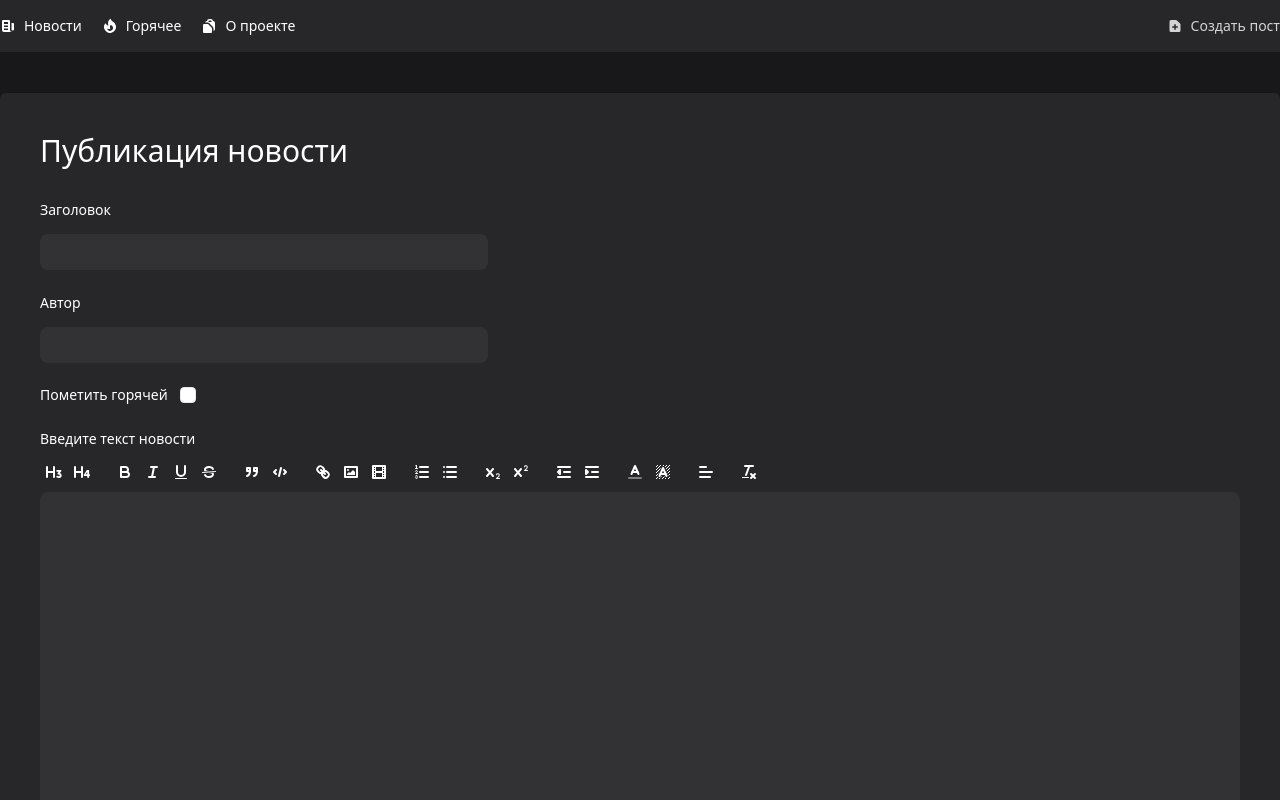
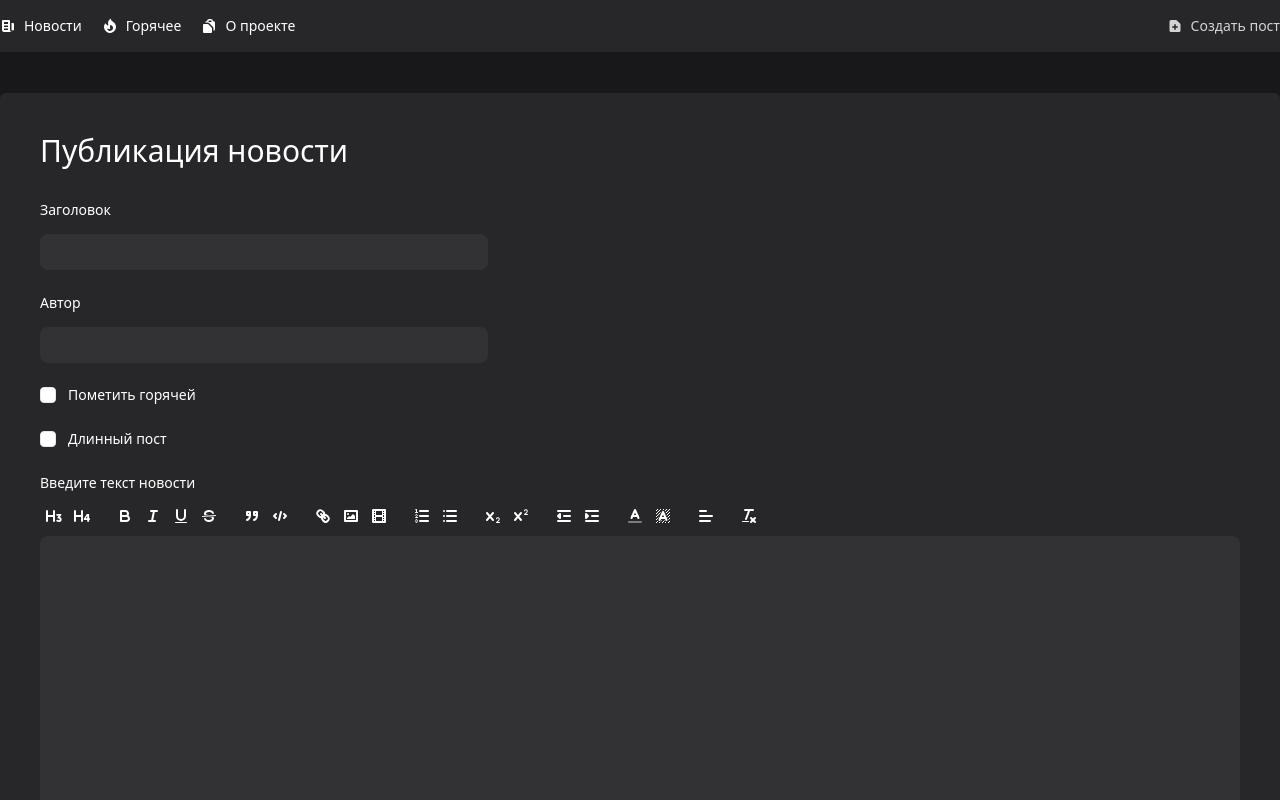
Before and after one commit to amabunny/news-feed-frontend, a React (Vite) app: page /publish in a window 1280 px wide. Shown: the top 800 px of the page. Built offline with nearby package versions, Linux system fonts and the light colour scheme.

Commit message:
feat(news-feed): large content showing

```diff
--- a/src/features/confirm/components/provider/index.tsx
+++ b/src/features/confirm/components/provider/index.tsx
@@ -1,4 +1,4 @@
-import { ReactNode, useCallback, useEffect, useState } from 'react';
+import { ReactNode, useCallback, useState } from 'react';
 
 import { ConfirmOptions } from '@/features/confirm';
 import { ConfirmDialog } from '@/ui';
@@ -32,10 +32,6 @@ export const ConfirmDialogProvider = ({
     []
   );
 
-  useEffect(() => {
-    console.log(resolve);
-  }, [resolve]);
-
   return (
     <ConfirmContext.Provider value={{ confirm }}>
       <ConfirmDialog
--- a/src/features/news-feed/components/news-item-form/index.tsx
+++ b/src/features/news-feed/components/news-item-form/index.tsx
@@ -31,6 +31,8 @@ export const NewsItemForm = ({ id }: Props) => {
       title: '',
       content: '',
       author: '',
+      hasLargeContent: false,
+      isHot: false,
     },
   });
 
@@ -59,6 +61,7 @@ export const NewsItemForm = ({ id }: Props) => {
           setValue('content', payload.content);
           setValue('title', payload.title);
           setValue('isHot', payload.isHot);
+          setValue('hasLargeContent', payload.hasLargeContent);
         });
     }
   }, [dispatch, id, setValue]);
@@ -95,9 +98,25 @@ export const NewsItemForm = ({ id }: Props) => {
                 checked={value ?? false}
                 onChange={onChange}
                 label={'Пометить горячей'}
+                id={'isHot'}
               />
             )}
             name={'isHot'}
+          />
+        </div>
+
+        <div className={'mb-5'}>
+          <Controller
+            control={control}
+            render={({ field: { onChange, value } }) => (
+              <Checkbox
+                checked={value ?? false}
+                onChange={onChange}
+                label={'Длинный пост'}
+                id={'hasLargeContent'}
+              />
+            )}
+            name={'hasLargeContent'}
           />
         </div>
 
--- a/src/features/news-feed/components/news-item/index.tsx
+++ b/src/features/news-feed/components/news-item/index.tsx
@@ -6,14 +6,15 @@ import {
   TrashIcon,
 } from '@heroicons/react/16/solid';
 import clsx from 'clsx';
-import { useContext, useMemo } from 'react';
+import { MouseEvent, useContext, useEffect, useMemo, useState } from 'react';
 import { useNavigate } from 'react-router';
+import { toast } from 'react-toastify';
 
 import { ConfirmContext } from '@/features/confirm';
 import { useAppDispatch } from '@/lib/hooks';
 import { RoutesService } from '@/services/routes.ts';
 import { NewsFeedItem } from '@/types/news-feed';
-import { Card, DropdownMenu, Skeleton } from '@/ui';
+import { Card, DropdownMenu, Link, Skeleton } from '@/ui';
 
 import { deleteNewsItemThunk } from '../../model';
 import classes from './style.module.css';
@@ -30,10 +31,22 @@ export const NewsItem = ({
   createdTimestamp,
   isHot,
   loading,
+  hasLargeContent,
 }: Props) => {
+  const [heightLimited, setHeightLimited] = useState(false);
+
   const dispatch = useAppDispatch();
   const navigate = useNavigate();
   const { confirm } = useContext(ConfirmContext);
+
+  useEffect(() => {
+    if (hasLargeContent) setHeightLimited(hasLargeContent);
+  }, [hasLargeContent]);
+
+  const handleShowFullClick = (e: MouseEvent<HTMLAnchorElement>) => {
+    e.preventDefault();
+    setHeightLimited(false);
+  };
 
   const handleEditClick = () => {
     if (id) {
@@ -48,7 +61,9 @@ export const NewsItem = ({
     });
 
     if (result && id) {
-      void dispatch(deleteNewsItemThunk(id));
+      void dispatch(deleteNewsItemThunk(id)).then(() =>
+        toast.success('Новость успешно удалена', { theme: 'dark' })
+      );
     }
   };
 
@@ -114,15 +129,36 @@ export const NewsItem = ({
 
       {loading ? (
         <>
-          <Skeleton className={'h-2.5 mb-2'} />
-          <Skeleton className={'h-2.5 mb-2'} />
-          <Skeleton className={'h-2.5 mb-2'} />
+          <Skeleton className={'h-2.5 mb-2 lg:w-96'} />
+          <Skeleton className={'h-2.5 mb-2 lg:w-96'} />
+          <Skeleton className={'h-2.5 mb-2 lg:w-96'} />
         </>
       ) : (
-        <div
-          className={classes.stylesContainer}
-          dangerouslySetInnerHTML={{ __html: content }}
-        />
+        <div className={'relative'}>
+          <div
+            className={clsx(classes.stylesContainer, {
+              'max-h-[70vh] lg:max-h-[40vh]': heightLimited,
+            })}
+            dangerouslySetInnerHTML={{ __html: content }}
+          />
+
+          {heightLimited && (
+            <div
+              className={clsx(
+                'h-12 w-full bg-gradient-to-b from-transparent to-neutral-800',
+                'absolute bottom-0'
+              )}
+            />
+          )}
+        </div>
+      )}
+
+      {heightLimited && (
+        <div>
+          <Link to={'#'} underline onClick={handleShowFullClick}>
+            Показать полностью
+          </Link>
+        </div>
       )}
 
       {!loading && (
--- a/src/features/news-feed/components/news-item/style.module.css
+++ b/src/features/news-feed/components/news-item/style.module.css
@@ -5,6 +5,7 @@
 .stylesContainer {
   @apply text-white;
   @apply overflow-x-auto;
+  @apply overflow-y-hidden;
 
   h3 {
     @apply text-xl;
--- a/src/types/news-feed.ts
+++ b/src/types/news-feed.ts
@@ -7,6 +7,7 @@ export const newsFeedItemSchema = z.object({
   author: z.string().min(1, 'Поле обязательное'),
   createdTimestamp: z.string().optional(),
   isHot: z.boolean().optional().nullable(),
+  hasLargeContent: z.boolean().optional().nullable(),
 });
 
 export const newsFeedItemListSchema = z.array(newsFeedItemSchema);
--- a/src/ui/organisms/checkbox/index.tsx
+++ b/src/ui/organisms/checkbox/index.tsx
@@ -13,6 +13,7 @@ interface Props {
   className?: string;
   label?: ReactNode;
   description?: ReactNode;
+  id?: string;
 }
 
 export const Checkbox = ({
@@ -21,12 +22,13 @@ export const Checkbox = ({
   label,
   checked,
   description,
+  id,
 }: Props) => {
   return (
-    <Field>
-      <div className={clsx('flex', 'gap-3', 'items-center')}>
-        {label && <Label className={'text-sm/6'}>{label}</Label>}
+    <>
+      <Field className={clsx('flex', 'gap-3', 'items-center', 'flex-wrap')}>
         <HeadlessCheckbox
+          id={id}
           checked={checked}
           onChange={onChange}
           className={clsx(
@@ -54,8 +56,17 @@ export const Checkbox = ({
             />
           </svg>
         </HeadlessCheckbox>
-      </div>
-      {description && <Description>{description}</Description>}
-    </Field>
+
+        {label && (
+          <Label className={'text-sm/6'} htmlFor={id}>
+            {label}
+          </Label>
+        )}
+
+        {description && (
+          <Description className={'basis-full'}>{description}</Description>
+        )}
+      </Field>
+    </>
   );
 };
```
